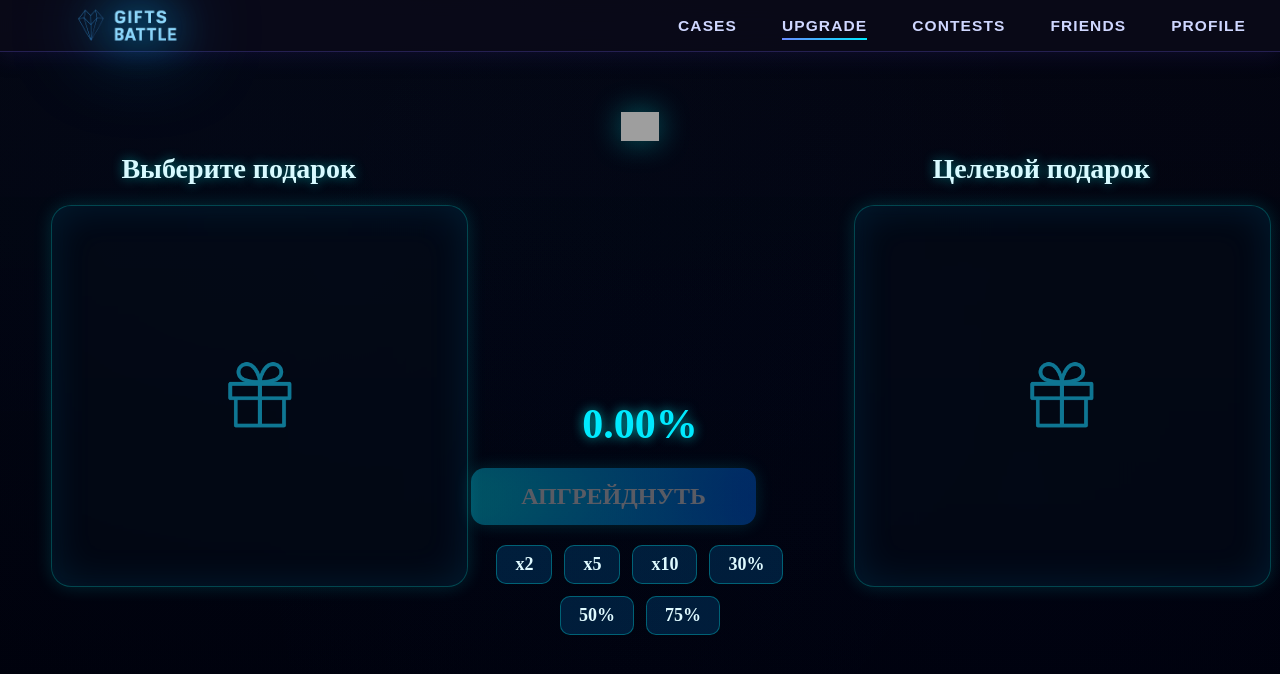
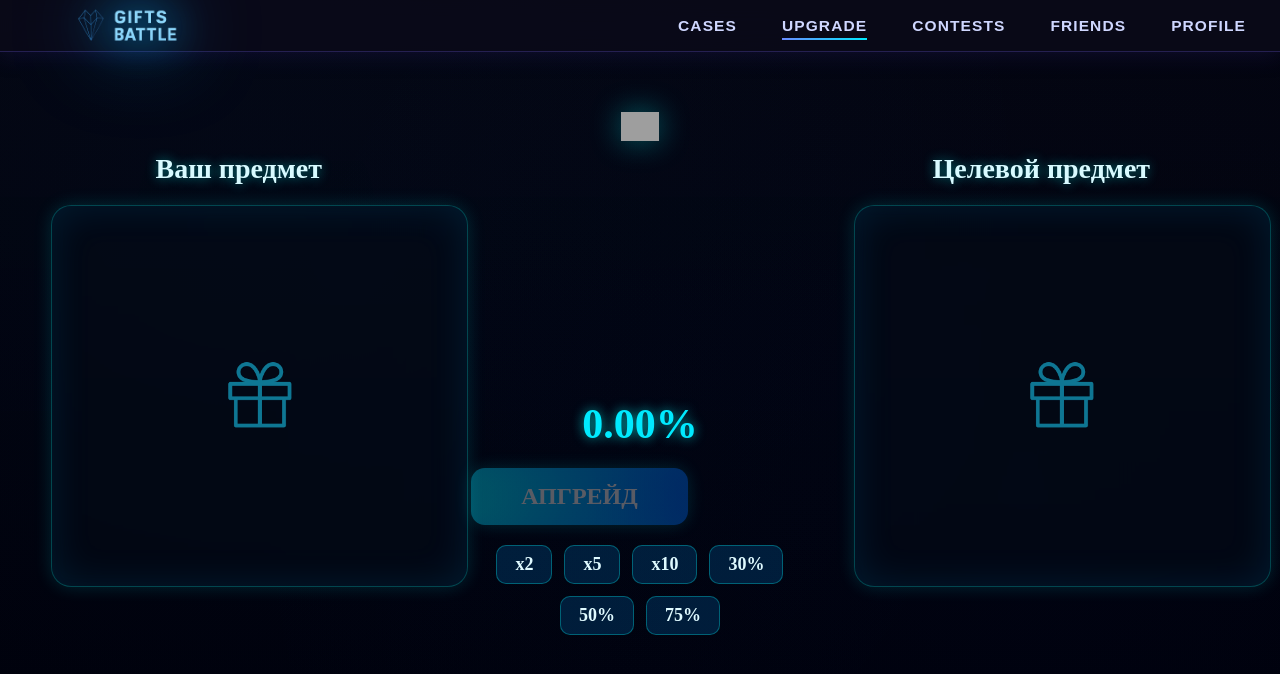
Before and after one commit to Quryr/upgraded-eureka, a Flask app: page /upgrade in a window 1280 px wide. Shown: the top 674 px of the page. Run offline with Flask 3, Linux system fonts and the light colour scheme; grey boxes are pictures that could not be loaded.

Commit message:
Update upgrade.html

```diff
--- a/templates/upgrade.html
+++ b/templates/upgrade.html
@@ -48,50 +48,41 @@
 
 
 
-
-<!-- ======================================================= -->
 <!-- ===================== UPGRADE ZONE ===================== -->
-<!-- ======================================================= -->
 
 <div class="upgrade-wrapper">
 
 
-    <!-- ========== LEFT SIDE (SOURCE ITEM) ========== -->
+    <!-- ========== LEFT: YOUR ITEM ========== -->
     <div class="upgrade-column">
-        <h2 class="upgrade-title">Выберите подарок</h2>
+        <h2 class="upgrade-title">Ваш предмет</h2>
 
-        <!-- Основной бокс -->
         <div class="upgrade-box" id="upgrade-source">
             <div class="upgrade-placeholder">
                 <img src="/static/assets/icons/upgrade-placeholder.png" class="placeholder-img">
             </div>
         </div>
 
-        <!-- Инвентарь -->
+        <!-- инвентарь -->
         <div class="upgrade-inventory" id="upgrade-inventory"></div>
     </div>
 
 
 
-
-    <!-- ========== CENTER (WHEEL + CONTROLS) ========== -->
+    <!-- ========== CENTER: WHEEL + CHANCE ========== -->
     <div class="upgrade-center">
 
-        <!-- CANVAS-КОЛЕСО -->
         <div class="wheel-container">
-            <canvas id="upgrade-wheel" width="260" height="260"></canvas>
+            <canvas id="upgrade-wheel" width="300" height="300"></canvas>
             <img class="wheel-arrow" src="/static/assets/icons/wheel-arrow.png">
         </div>
 
-        <!-- Текст шанса -->
         <div class="chance-display">
             <span id="chance-value">0.00%</span>
         </div>
 
-        <!-- Кнопка -->
-        <button class="upgrade-btn" id="upgrade-btn" disabled>АПГРЕЙДНУТЬ</button>
+        <button class="upgrade-btn" id="upgrade-btn" disabled>АПГРЕЙД</button>
 
-        <!-- Модификаторы -->
         <div class="chance-controls">
             <button class="chance-btn" data-mult="2">x2</button>
             <button class="chance-btn" data-mult="5">x5</button>
@@ -105,28 +96,22 @@
 
 
 
+    <!-- ========== RIGHT: TARGET ITEM ========== -->
+    <div class="upgrade-column">
+        <h2 class="upgrade-title">Целевой предмет</h2>
 
-    <!-- ========== RIGHT SIDE (TARGET ITEM) ========== -->
-    <div class="upgrade-column">
-        <h2 class="upgrade-title">Целевой подарок</h2>
-
-        <!-- Основной бокс -->
         <div class="upgrade-box" id="upgrade-target">
             <div class="upgrade-placeholder">
                 <img src="/static/assets/icons/upgrade-placeholder.png" class="placeholder-img">
             </div>
         </div>
 
-        <!-- Список возможных целевых предметов -->
         <div class="upgrade-target-list" id="upgrade-target-list"></div>
     </div>
 
 
 </div>
 
-
-
-<!-- ===================== SCRIPTS ===================== -->
 <script src="/static/auth.js" defer></script>
 <script src="/static/upgrade.js" defer></script>
 
```
